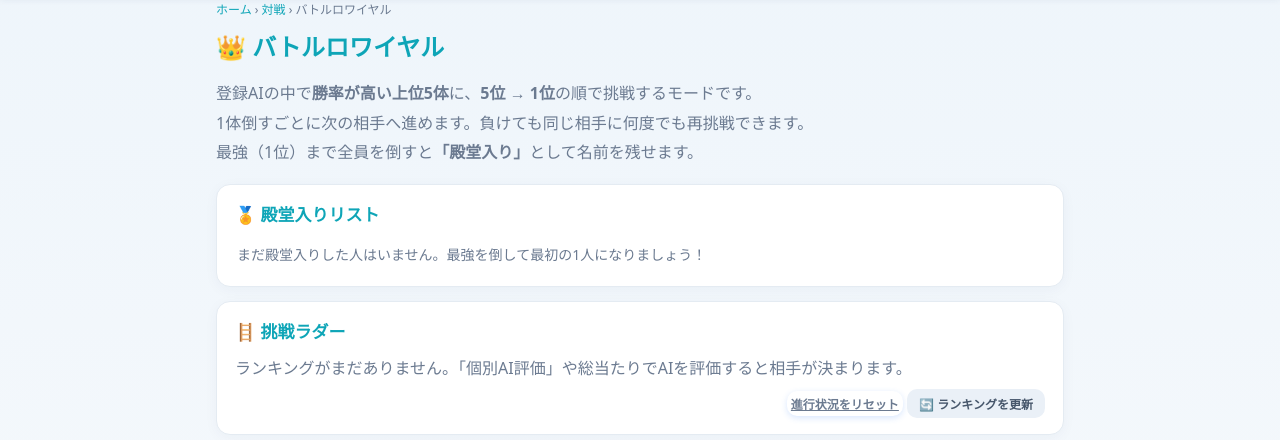
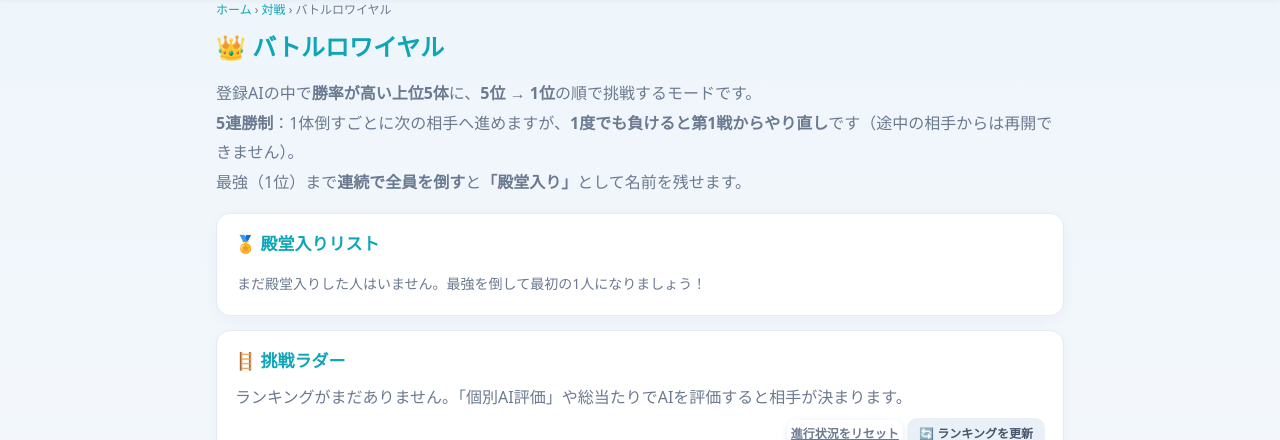
Before and after one commit to yuyauchi247-create/pokemon_competition, a Flask app: page /royale in a window 1280 px wide. Shown: the part 63-503 px from the top of the page. Run offline with Flask 3, Linux system fonts and the light colour scheme; data that the repository does not hold is empty; parts of the project's set-up code (start-up, migrations or seed data) failed here and were passed over.

Commit message:
バトルロワイヤルを5連勝制に: 1度でも負けたら第1戦からやり直し
従来は負けても進行が保持され同じ相手に再挑戦できたが、
「5連勝で殿堂入り」を満たすよう、敗北時は進行を第1戦にリセットする。
- battle.html: ロワイヤル敗北時の戻り先を /royale?lost=<step> にし、文言も「最初からやり直し」に。
- royale.html: ?lost を受けたら setProgress(0) でリセット＋メッセージ表示。説明文も5連勝制に更新。
- 引き分けは敗北ではないため同じ相手に再挑戦（従来どおり）。

Co-Authored-By: Claude Opus 4.8 (1M context) <noreply@anthropic.com>

```diff
--- a/tools/webapp/templates/royale.html
+++ b/tools/webapp/templates/royale.html
@@ -66,8 +66,8 @@
   <div class="crumb"><a href="/">ホーム</a> › <a href="/play">対戦</a> › バトルロワイヤル</div>
   <h2 class="pageTitle">👑 バトルロワイヤル</h2>
   <p class="lead">登録AIの中で<strong>勝率が高い上位5体</strong>に、<strong>5位 → 1位</strong>の順で挑戦するモードです。<br>
-  1体倒すごとに次の相手へ進めます。負けても同じ相手に何度でも再挑戦できます。<br>
-  最強（1位）まで全員を倒すと<strong>「殿堂入り」</strong>として名前を残せます。</p>
+  <strong>5連勝制</strong>：1体倒すごとに次の相手へ進めますが、<strong>1度でも負けると第1戦からやり直し</strong>です（途中の相手からは再開できません）。<br>
+  最強（1位）まで<strong>連続で全員を倒す</strong>と<strong>「殿堂入り」</strong>として名前を残せます。</p>
 
   <!-- 殿堂入りリスト -->
   <section>
@@ -342,12 +342,18 @@ async function refreshRanking(){
 
 /* ---- 初期化 ---- */
 function handleClearedParam(){
-  // /battle 勝利後に ?cleared=<step> で戻ってくる
+  // /battle から ?cleared=<step>（勝利）/ ?lost=<step>（敗北）で戻ってくる
   const u=new URLSearchParams(location.search);
   const c=parseInt(u.get('cleared')||'',10);
+  const lost=parseInt(u.get('lost')||'',10);
   if(!isNaN(c)){
     if(c===progress+1) setProgress(c);        // 想定どおりの相手を倒した
     history.replaceState(null,'',location.pathname);
+  }else if(!isNaN(lost)){
+    // 5連勝制: 1勝でも落とすと最初の相手からやり直し（進行リセット）。
+    setProgress(0);
+    history.replaceState(null,'',location.pathname);
+    setMsg('敗北したため、挑戦は第1戦からやり直しです。5連勝で殿堂入りを目指しましょう。');
   }
 }
 (async function(){
```
Also changed, not shown: tools/webapp/templates/battle.html (+8 -4 lines).
